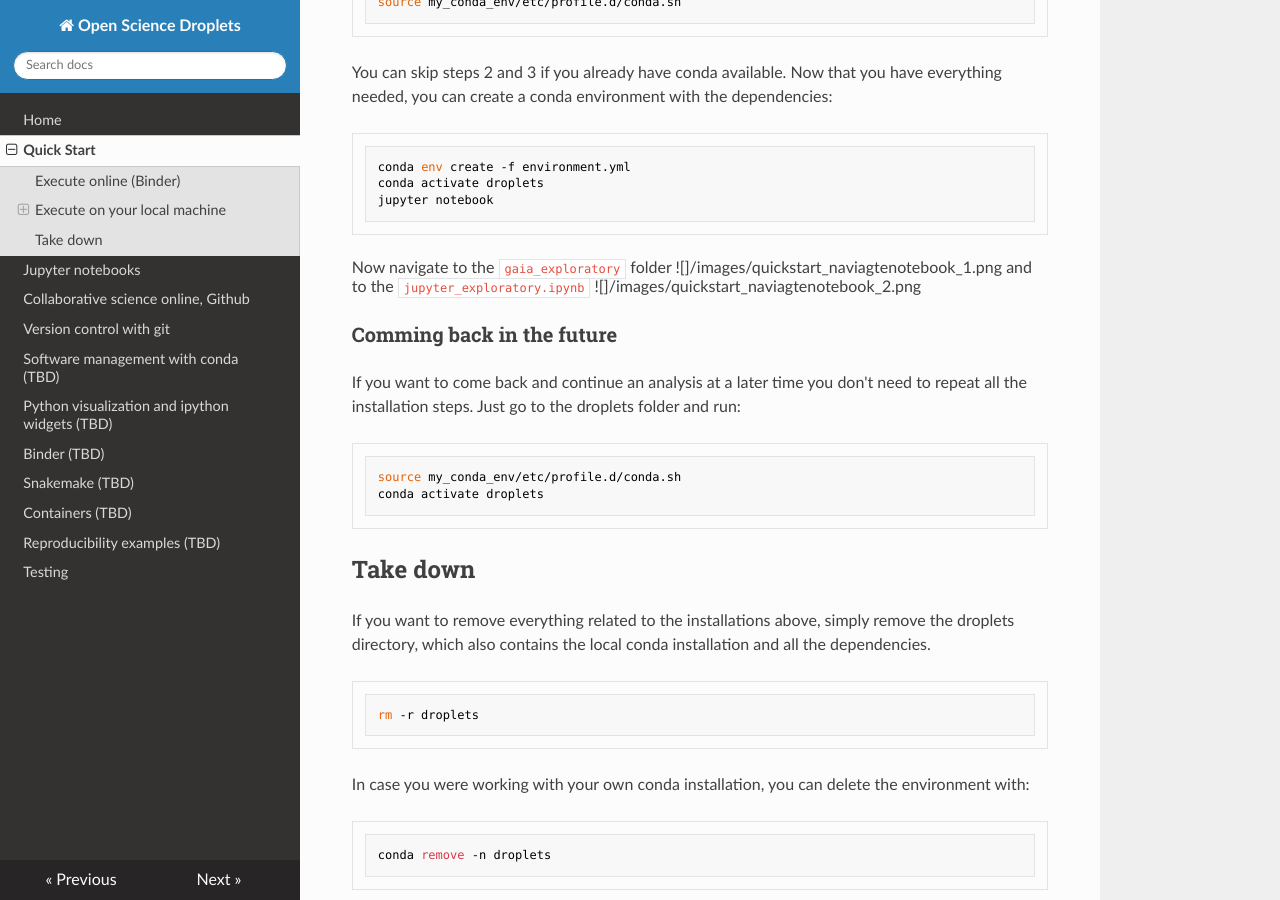
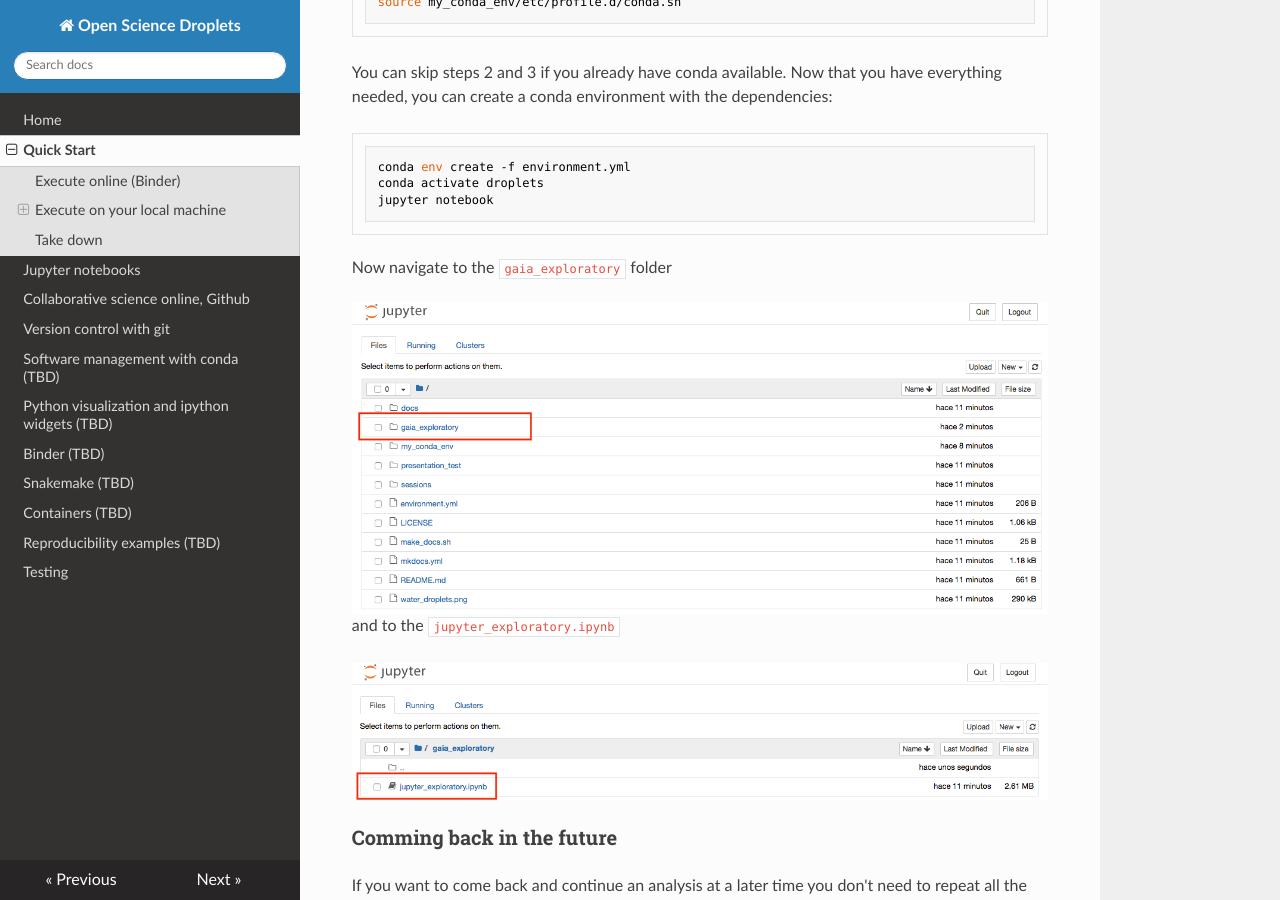
Before and after one commit to espsrc/droplets, an MkDocs documentation site: the page built from docs/quickstart.md, in a window 1280 px wide and 900 px high, scrolled down 1389 px. Built offline with MkDocs 1.6.1, drawn with Linux system fonts in a browser that asks for light colours; nearby versions of some CDN libraries.

Commit message:
Update quickstart.md

````diff
--- a/docs/quickstart.md
+++ b/docs/quickstart.md
@@ -58,9 +58,11 @@ conda activate droplets
 jupyter notebook
 ```
 Now navigate to the ```gaia_exploratory``` folder
-![]/images/quickstart_naviagtenotebook_1.png
+
+![](images/quickstart_navigatenotebook_1.png)
 and to the ```jupyter_exploratory.ipynb```
-![]/images/quickstart_naviagtenotebook_2.png
+
+![](images/quickstart_navigatenotebook_2.png)
 
 ### Comming back in the future
 
````
